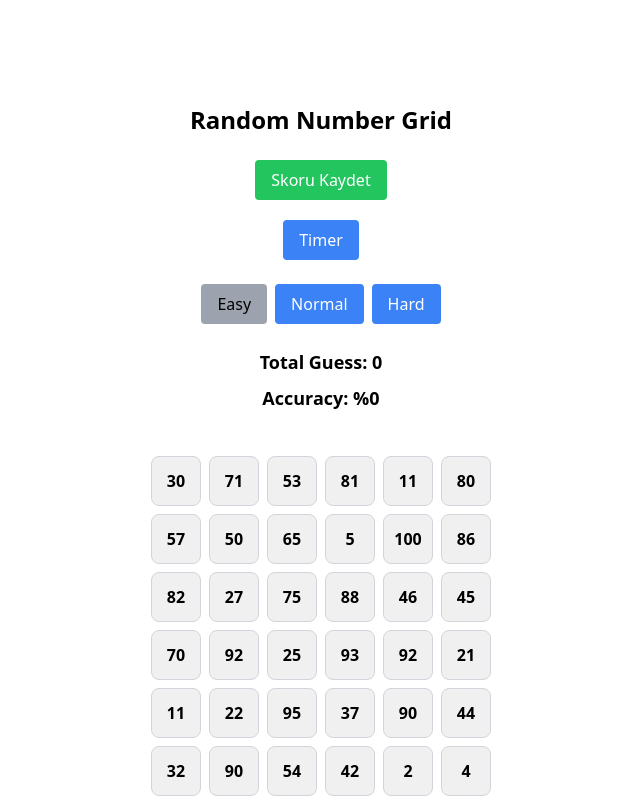
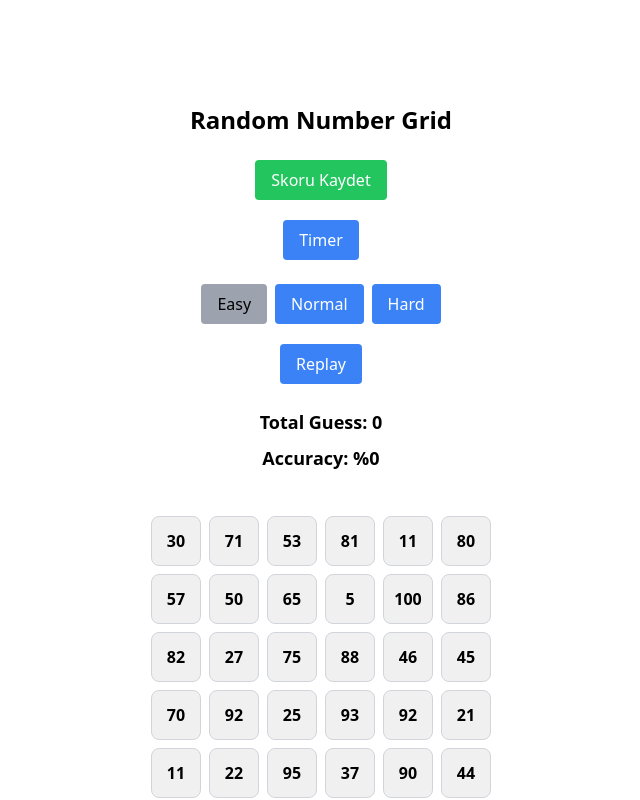
Before and after one commit to cagataysadic/number-island, a Next.js app: page / in a window 1280 px wide. Both pictures are taken after typing "Sample" into the empty fields and a click on the button "Başla". Shown: the top 800 px of the page, without its empty margins (319-959 px from the left). Built offline with nearby package versions, Linux system fonts and the light colour scheme; no server answers; the database is empty.

Commit message:
added replay feature

```diff
--- a/components/GameGrid.tsx
+++ b/components/GameGrid.tsx
@@ -1,7 +1,10 @@
 import React from 'react';
 import { GameGridProps } from '../types/interface';
+import { useSelector } from 'react-redux';
+import { RootState } from '../redux/store';
 
-const GameGrid: React.FC<GameGridProps> = ({ numbers, guesses, handleClick, handleAllLocalMaxClick, handleReset }) => {
+const GameGrid: React.FC<GameGridProps> = ({ numbers, handleClick, handleReplayMemory, handleAllLocalMaxClick, handleReset }) => {
+  const guesses = useSelector((state: RootState) => state.game.guesses);
   const getTileColor = (index: number): string => {
     if (guesses[index] === 'right') return 'green';
     if (guesses[index] === 'wrong') return 'red';
@@ -14,7 +17,7 @@ const GameGrid: React.FC<GameGridProps> = ({ numbers, guesses, handleClick, hand
         {numbers.map((num, index) => (
           <div
             key={index}
-            onClick={() => handleClick(num, index)}
+            onClick={() => {handleClick(num, index), handleReplayMemory(num, index)}}
             className={`w-[50px] h-[50px] flex items-center justify-center cursor-pointer border border-gray-300 rounded-lg font-bold`}
             style={{ backgroundColor: getTileColor(index) }}
           >
--- a/components/GameStats.tsx
+++ b/components/GameStats.tsx
@@ -2,13 +2,15 @@ import React, { useEffect, useRef } from 'react';
 import { GameStatsProps } from '../types/interface';
 import { useDispatch, useSelector } from 'react-redux';
 import { RootState } from '../redux/store';
-import { setGameDifficulty } from '@/redux/gameSlice';
+import { resetGame, setGameDifficulty } from '@/redux/gameSlice';
 
-const GameStats: React.FC<GameStatsProps> = ({ handleSubmitScore, handleCooldownClick }) => {
+const GameStats: React.FC<GameStatsProps> = ({ handleSubmitScore, handleCooldownClick, handleReplay }) => {
   const totalGuess = useSelector((state: RootState) => state.game.totalGuess);
   const guessRight = useSelector((state: RootState) => state.game.guessRight);
   const timerButtonDisabled = useSelector((state: RootState) => state.game.timerButtonDisabled);
   const difficultyButton = useSelector((state: RootState) => state.game.difficultyButton);
+  const replayButtonDisabled = useSelector((state: RootState) => state.game.replayButtonDisabled);
+
   const dispatch = useDispatch();
 
   return (
@@ -74,6 +76,18 @@ const GameStats: React.FC<GameStatsProps> = ({ handleSubmitScore, handleCooldown
         </button>
       </div>
 
+      <button
+        onClick={() => {handleReplay(), dispatch(resetGame());}}
+        disabled={replayButtonDisabled}
+        className={`mt-5 px-4 py-2 rounded transition ${
+          replayButtonDisabled
+            ? "bg-gray-400 cursor-not-allowed"
+            : "bg-blue-500 hover:bg-blue-600 text-white"
+        }`}
+      >
+        Replay
+      </button>
+
       <div className="mt-6 space-y-2">
         <h2 className="text-lg font-semibold">Total Guess: {totalGuess}</h2>
         <h2 className="text-lg font-semibold">
--- a/hooks/useLocalMax.ts
+++ b/hooks/useLocalMax.ts
@@ -1,6 +1,4 @@
 import { useCallback } from 'react';
-import { useSelector } from 'react-redux';
-import { RootState } from '../redux/store';
 
 function useLocalMax() {
   const rowSize = 6;
--- a/pages/index.tsx
+++ b/pages/index.tsx
@@ -6,10 +6,10 @@ import GameGrid from '../components/GameGrid';
 import ScoreBoard from '../components/ScoreBoard';
 import useLocalMax from '../hooks/useLocalMax';
 import { fetchScores, postScore } from '../services/api';
-import { Score } from '../types/interface';
+import { ClickEvent, Score } from '../types/interface';
 import { useSelector, useDispatch } from 'react-redux';
 import { RootState } from '../redux/store';
-import { incrementCorrect, incrementGuess, resetGame, setCooldown, setGameDifficulty, setGuessResult, setRightGuesses, setRightGuessesReset, setTimer, setTimerButtonDisabled, setUsername, submitUsername, toggleTimerActive } from '../redux/gameSlice';
+import { incrementCorrect, incrementGuess, resetGame, setCooldown, setGameDifficulty, setGuessResult, setReplayButtonDisabled, setRightGuesses, setRightGuessesReset, setTimer, setTimerButtonDisabled, setUsername, submitUsername, toggleTimerActive } from '../redux/gameSlice';
 
 
 function Home() {
@@ -23,6 +23,7 @@ function Home() {
   const timer = useSelector((state: RootState) => state.game.timer);
   const isTimerActive = useSelector((state: RootState) => state.game.isTimerActive);
   const gameDifficulty = useSelector((state: RootState) => state.game.difficulty);
+  const replayButtonDisabled = useSelector((state: RootState) => state.game.replayButtonDisabled)
   const dispatch = useDispatch();
 
   const [numbers, setNumbers] = useState<number[]>([]);
@@ -30,10 +31,18 @@ function Home() {
   const [allMaxNum, setAllMaxNum] = useState<number[]>([]);
   const [clicked, setClicked] = useState<boolean>(false);
   const [scores, setScores] = useState<Score[]>([]);
+  const [clicks, setClicks] = useState<ClickEvent[]>([])
+  const [startTime, setStartTime] = useState<number | null>(null);
+
   const { localMax } = useLocalMax();
 
   const totalGuessRef = useRef(totalGuess);
   const guessRightRef = useRef(guessRight);
+  const guessesRef = useRef(guesses);
+
+  useEffect(() => {
+    guessesRef.current = guesses;
+  }, [guesses]);
 
   useEffect(() => {
     totalGuessRef.current = totalGuess;
@@ -129,7 +138,7 @@ function Home() {
   }, [isUsernameSubmitted, refresh]);
 
   const handleClick = (num: number, index: number) => {
-    if (!guesses[index]) {
+    if (!guessesRef.current[index]) {
       dispatch(incrementGuess());
       const isMax = localMax(num, index, numbers, gameDifficulty);
       if (isMax) {
@@ -140,6 +149,46 @@ function Home() {
         dispatch(setGuessResult({ index, result: 'wrong' }));
       }
     }
+  };
+
+  const handleReplayMemory = (num: number, index: number) => {
+    const now = Date.now();
+
+    if (startTime === null) {
+      setStartTime(now);
+    }
+
+    setClicks(prev => [...prev, { num, index, timestamp: now }]);
+  };
+
+  const handleReplay = () => {
+    if (clicks.length === 0 || startTime === null) return
+    dispatch(setReplayButtonDisabled(true))
+
+    console.log(clicks)
+
+    let totalDelay = 0;
+
+    for (let i = 0; i < clicks.length; i++) {
+      let delay;
+      if (i === 0) {
+        delay = 0
+        console.log(delay)
+      } else {
+        delay = clicks[i].timestamp - clicks[i - 1].timestamp
+        console.log(delay)
+      }
+
+      totalDelay += delay;
+      setTimeout(() => {
+        console.log(delay)
+        handleClick(clicks[i].num, clicks[i].index)
+      }, totalDelay)
+    }
+
+    setTimeout(() => {
+      dispatch(setReplayButtonDisabled(false))
+    }, totalDelay + 300)
   };
 
   useEffect(() => {
@@ -164,6 +213,7 @@ function Home() {
   const handleReset = () => {
     dispatch(resetGame());
     setClicked(false);
+    setClicks([])
     refresh();
   };
 
@@ -181,6 +231,7 @@ function Home() {
           guessRight={guessRight}
           handleSubmitScore={handleSubmitScore}
           handleCooldownClick={handleCooldownClick}
+          handleReplay={handleReplay}
         />
       )}
       {isUsernameSubmitted && (
@@ -188,6 +239,7 @@ function Home() {
           numbers={numbers}
           guesses={guesses}
           handleClick={handleClick}
+          handleReplayMemory={handleReplayMemory}
           handleAllLocalMaxClick={handleAllLocalMaxClick}
           handleReset={handleReset}
         />
--- a/redux/gameSlice.ts
+++ b/redux/gameSlice.ts
@@ -14,6 +14,7 @@ const initialState: GameState = {
   difficulty: 'easy',
   timerButtonDisabled: false,
   difficultyButton: 'easy',
+  replayButtonDisabled: false,
 };
 
 const gameSlice = createSlice({
@@ -63,6 +64,9 @@ const gameSlice = createSlice({
     },
     setTimerButtonDisabled(state, action: PayloadAction<boolean>) {
       state.timerButtonDisabled = action.payload;
+    },
+    setReplayButtonDisabled(state, action: PayloadAction<boolean>) {
+      state.replayButtonDisabled = action.payload;
     }
   },
 });
@@ -81,6 +85,7 @@ export const {
   toggleTimerActive,
   setGameDifficulty,
   setTimerButtonDisabled,
+  setReplayButtonDisabled,
 } = gameSlice.actions;
 
 export default gameSlice.reducer;
```
Also changed, not shown: types/interface.ts (+9 -0 lines).
